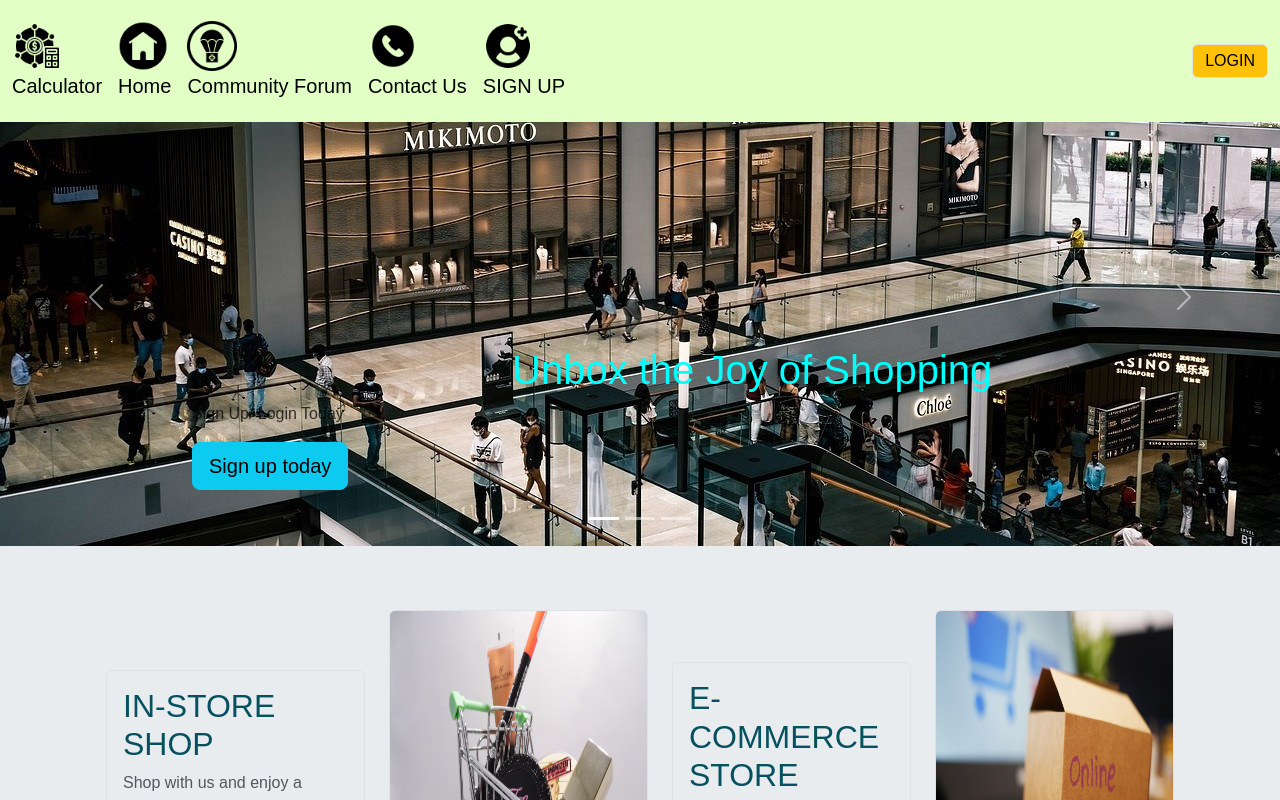
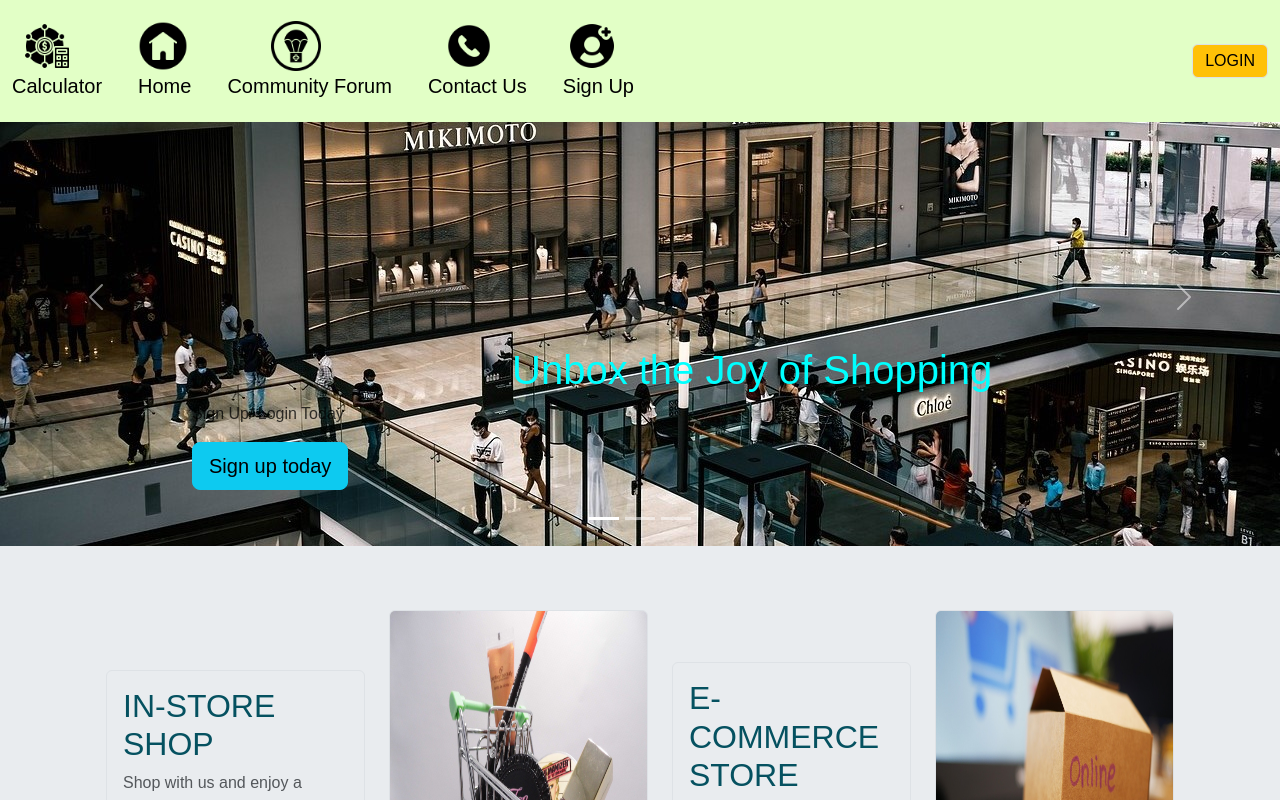
Before and after one commit to VasundharaShivankar/carbonfootprint_calculator, a React (Create React App) app in the folder client/: page / in a window 1280 px wide. Shown: the top 800 px of the page. Built offline with nearby package versions, Linux system fonts and the light colour scheme; no server answers.

Commit message:
sticky navbar

```diff
--- a/client/src/components/Navbar/Navbar.css
+++ b/client/src/components/Navbar/Navbar.css
@@ -1,5 +1,9 @@
-.navbar-icon{
-    height:50px;
-    width:50px;
-    background-color: rgb(226, 255, 198)
+.navbar-icon {
+    height: 50px;
+    width: 50px;
+    transition: transform 0.4s ease; /* Smooth scaling effect */
 }
+
+.navbar-icon:hover {
+    transform: scale(1.1); /* Scale up by 10% */
+}
--- a/client/src/components/Navbar/Navbar.js
+++ b/client/src/components/Navbar/Navbar.js
@@ -47,24 +47,24 @@ export default function Navbar() {
       <nav className="navbar fixed-top navbar-expand-lg py-3" style={{backgroundColor: "rgb(226, 255, 198)"}} >
       <img></img>
         <div className="container-fluid navsize">
-          <Link className="navbar-brand" to="/Shopping"><img src={calculator} className="navbar-icon"></img><br/>Calculator</Link>
+          <Link className="navbar-brand" to="/c"><img src={calculator} className="navbar-icon" style={{marginLeft:"10px"}}></img><br/>Calculator</Link>
 
           <button className="navbar-toggler" type="button" data-bs-toggle="collapse" data-bs-target="#navbarSupportedContent" aria-controls="navbarSupportedContent" aria-expanded="false" aria-label="Toggle navigation">
             <span className="navbar-toggler-icon"></span>
           </button>
           <div className="collapse navbar-collapse" id="navbarSupportedContent">
             <ul className="navbar-nav me-auto mb-2 mb-lg-0">
-              <li className="nav-item">
+              <li className="nav-item" style={{marginLeft:"20px"}}>
                 <Link className="navbar-brand" aria-current="page" to="/"><img src={home} className="navbar-icon"></img><br/>Home</Link>
               </li>
-              <li className="nav-item">
-                <Link className="navbar-brand" aria-current="page" to="/review"><img src={community} className="navbar-icon"></img><br/>Community Forum</Link>
+              <li className="nav-item"   style={{marginLeft:"20px"}}>
+                <Link className="navbar-brand" aria-current="page" to="/review"><img src={community} className="navbar-icon"   style={{marginLeft:"44px"}}></img><br/>Community Forum</Link>
               </li>
-              <li className="nav-item">
-                <Link className="navbar-brand" aria-current="page" to="/contact"><img src={contact} className="navbar-icon"></img><br/>Contact Us</Link>
+              <li className="nav-item"  style={{marginLeft:"20px"}}>
+                <Link className="navbar-brand" aria-current="page" to="/contact"><img src={contact} className="navbar-icon"  style={{marginLeft:"16px"}}></img><br/>Contact Us</Link>
               </li>
-              <li className="nav-item">
-                <Link className="navbar-brand" aria-current="page" to="/signup"><img src={signup} className="navbar-icon"></img><br/>SIGN UP</Link>
+              <li className="nav-item"  style={{marginLeft:"20px"}}>
+                <Link className="navbar-brand" aria-current="page" to="/signup"><img src={signup} className="navbar-icon"  style={{marginLeft:"4px"}}></img><br/>Sign Up</Link>
               </li>
 
 
@@ -84,9 +84,9 @@ export default function Navbar() {
               <div className="d-flex align-items-center  ">
                 <Link to="/dashboard" className='text-decoration-none'>
                   <img src={user.photoURL} alt="Profile" className="rounded-circle me-2" style={{ width: '32px', height: '32px' }} />
-                  <span className="text-white me-2">{user.displayName}</span>
+                  <span className="text-dark me-2">{user.displayName}</span>
                 </Link>
-                <button onClick={handleLogout} className="btn btn-info border text-white" type="button">Logout</button>
+                <button onClick={handleLogout} className="btn btn-dark border text-white" type="button">Logout</button>
               </div>
             ) : (
               <Link to='/login' className="text-decoration-none">
```
